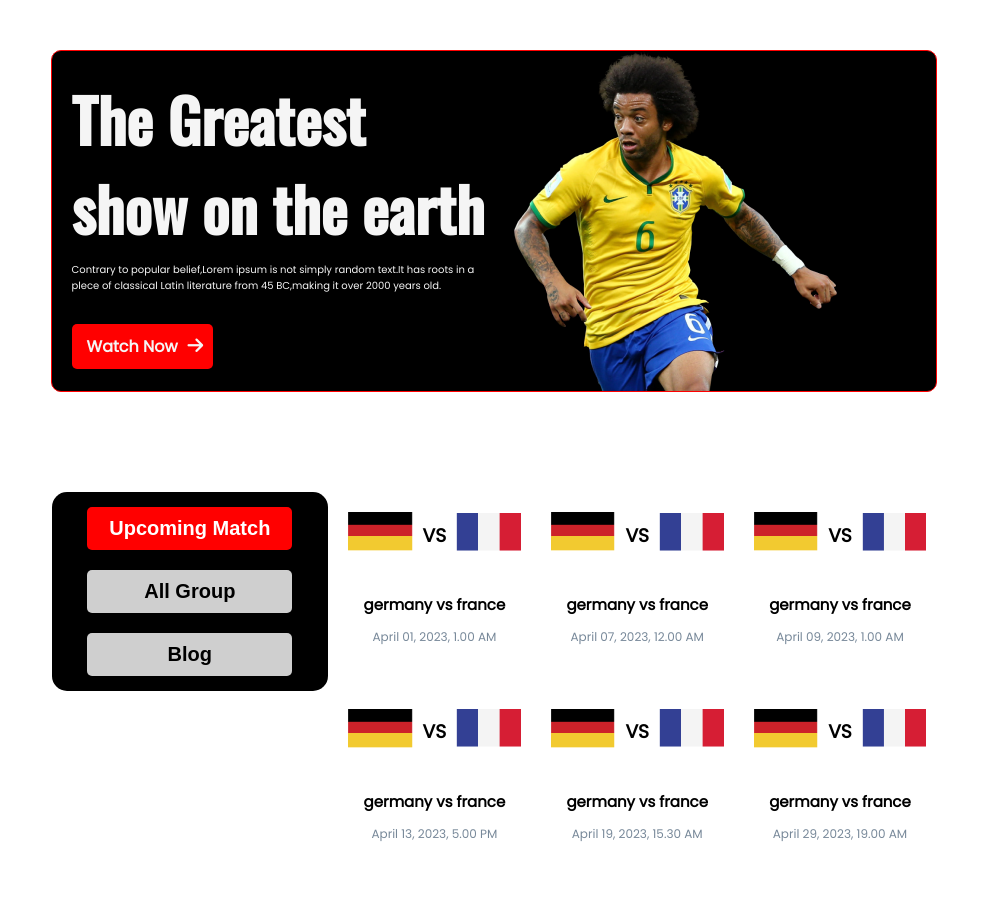
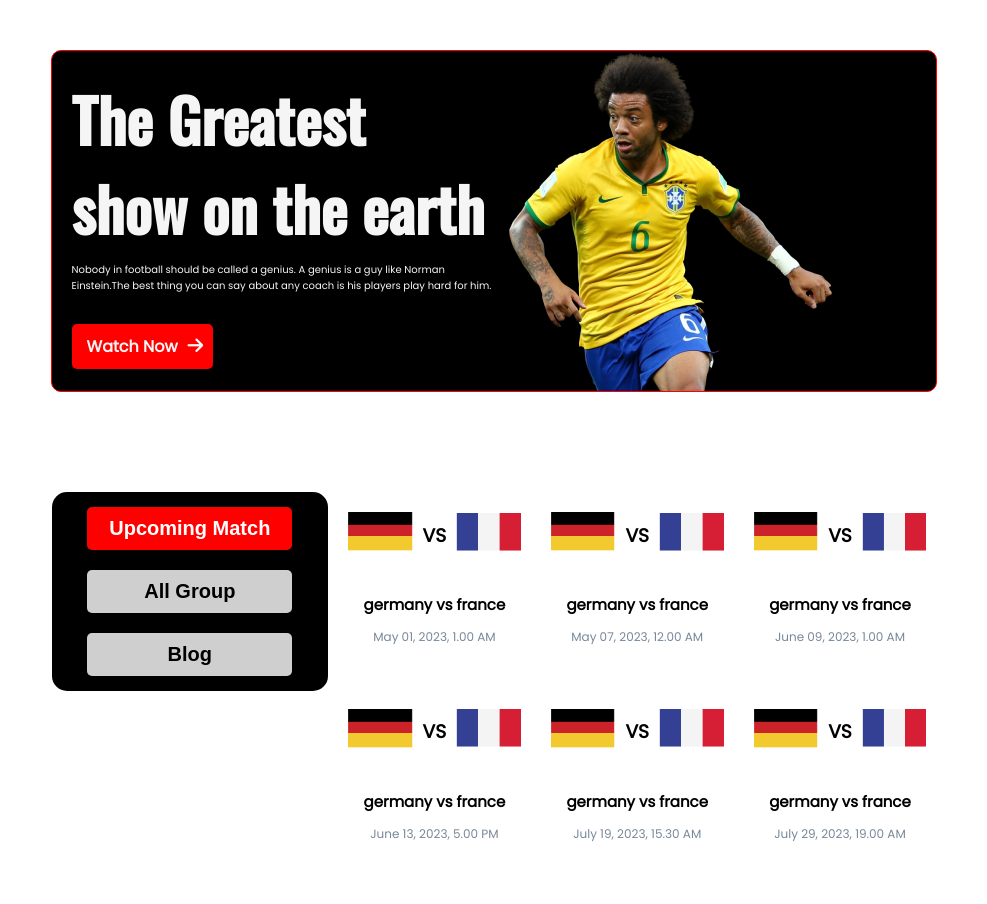
Before and after one commit to SazzadArif/World-Cup, a plain HTML site: page match.html in a window 1280 px wide. Shown: the top 904 px of the page, without its empty margins (146-1133 px from the left). Drawn offline with nearby package versions, Linux system fonts and the light colour scheme.

```diff
--- a/match.html
+++ b/match.html
@@ -21,8 +21,8 @@
         <section class="background">
             <div class="banner">
                 <h1> The Greatest <br> show on the earth</h1>
-                <p>Contrary to popular belief,Lorem ipsum is not simply random text.It has roots in a plece of classical
-                    Latin literature from 45 BC,making it over 2000 years old.</p>
+                <p>Nobody in football should be called a genius. A genius is a guy like Norman Einstein.The best thing
+                    you can say about any coach is his players play hard for him.</p>
                 <a class="watch-button" href="" target="_blank"> Watch Now <i
                         class="fa-solid fa-arrow-right animate"></i>
                 </a>
@@ -62,7 +62,7 @@
                 </div>
                 <div class="thumbContent">
                     <h3>germany vs france</h3>
-                    <p>April 01, 2023, 1.00 AM</p>
+                    <p>May 01, 2023, 1.00 AM</p>
                 </div>
             </article>
 
@@ -78,7 +78,7 @@
                 </div>
                 <div class="thumbContent">
                     <h3>germany vs france</h3>
-                    <p>April 07, 2023, 12.00 AM</p>
+                    <p>May 07, 2023, 12.00 AM</p>
                 </div>
             </article>
             <article class="thumbnail">
@@ -93,7 +93,7 @@
                 </div>
                 <div class="thumbContent">
                     <h3>germany vs france</h3>
-                    <p>April 09, 2023, 1.00 AM</p>
+                    <p>June 09, 2023, 1.00 AM</p>
                 </div>
             </article>
             <article class="thumbnail">
@@ -108,7 +108,7 @@
                 </div>
                 <div class="thumbContent">
                     <h3>germany vs france</h3>
-                    <p>April 13, 2023, 5.00 PM</p>
+                    <p>June 13, 2023, 5.00 PM</p>
                 </div>
             </article>
             <article class="thumbnail">
@@ -123,7 +123,7 @@
                 </div>
                 <div class="thumbContent">
                     <h3>germany vs france</h3>
-                    <p>April 19, 2023, 15.30 AM</p>
+                    <p>July 19, 2023, 15.30 AM</p>
                 </div>
             </article>
             <article class="thumbnail">
@@ -138,7 +138,7 @@
                 </div>
                 <div class="thumbContent">
                     <h3>germany vs france</h3>
-                    <p>April 29, 2023, 19.00 AM</p>
+                    <p>July 29, 2023, 19.00 AM</p>
                 </div>
             </article>
         </div>
--- a/style.css
+++ b/style.css
@@ -18,7 +18,8 @@
     color: whitesmoke;
     flex-basis: 50%;
     margin: auto;
-    padding: 20px;
+    margin-left: 10px;
+    padding: 10px;
 }
 
 .banner h1 {
```
Also changed, not shown: index.html (+2 -2 lines).
